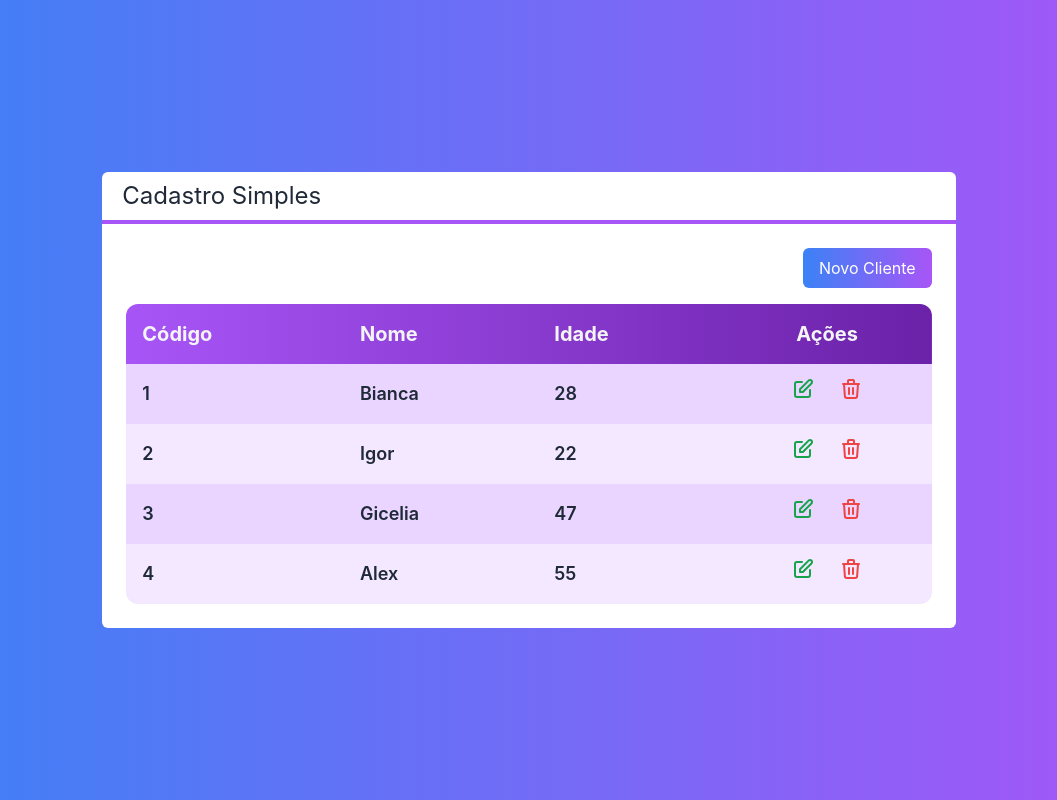
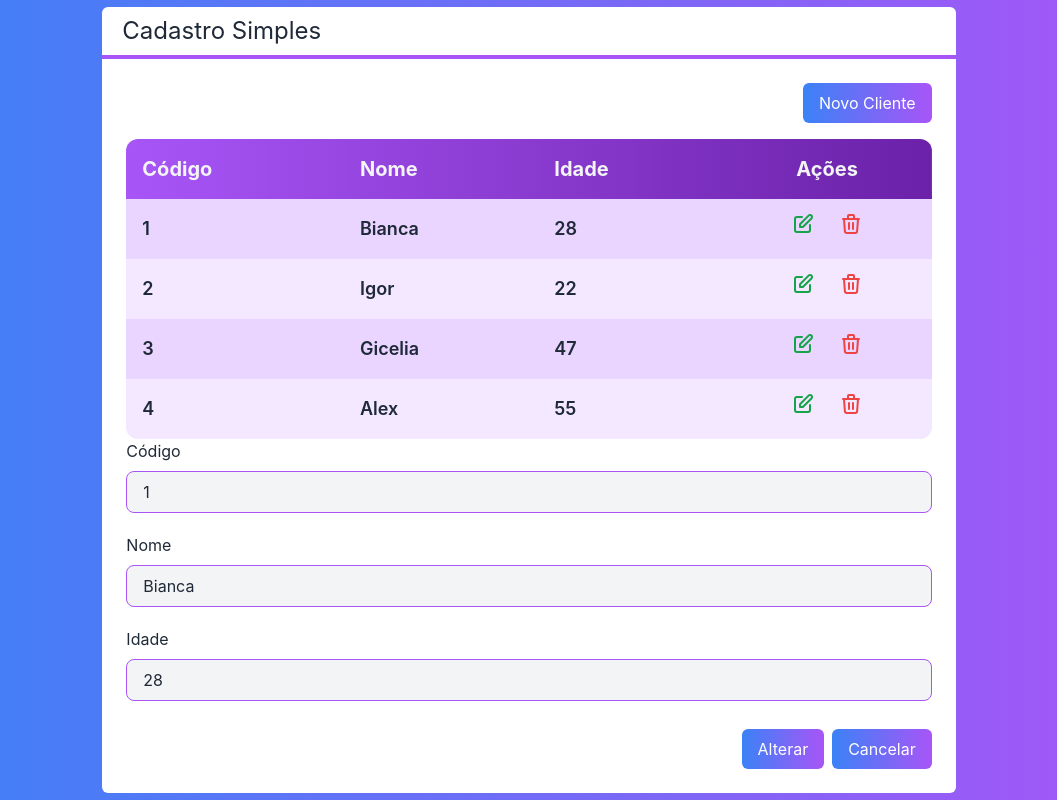
Before and after one commit to igor-cotrim/next-crud, a Next.js app: page / in a window 1280 px wide. Shown: the whole page, without its empty margins (111-1168 px from the left). Built offline with nearby package versions, Linux system fonts and the light colour scheme.

Commit message:
create component Form and Input

```diff
--- /dev/null
+++ b/src/components/Form/index.tsx
@@ -0,0 +1,33 @@
+import { useState } from 'react'
+
+import Client from '../../core/Client'
+import Button from '../Button'
+
+import Input from '../Input'
+
+type FormProps = {
+  client: Client
+}
+
+const Form = ({ client }: FormProps) => {
+  const [name, setName] = useState(client?.name ?? '')
+  const [age, setAge] = useState(client?.age ?? 0)
+
+  return (
+    <div>
+      {!!client?.id && (
+        <Input text="Código" value={client?.id} readOnly className={`mb-5`} />
+      )}
+      <Input text="Nome" value={name} onChange={setName} className={`mb-5`} />
+      <Input text="Idade" type="number" value={age} onChange={setAge} />
+      <div className={`flex justify-end mt-7`}>
+        <Button color="blue" className="mr-2">
+          {client?.id ? 'Alterar' : 'Salvar'}
+        </Button>
+        <Button>Cancelar</Button>
+      </div>
+    </div>
+  )
+}
+
+export default Form
--- /dev/null
+++ b/src/components/Input/index.tsx
@@ -0,0 +1,34 @@
+type InputProps = {
+  type?: 'text' | 'number'
+  text: string
+  value: any
+  readOnly?: boolean
+  onChange?: (value: any) => void
+  className?: string
+}
+
+const Input = ({
+  text,
+  type = 'text',
+  value,
+  readOnly = false,
+  onChange,
+  className
+}: InputProps) => (
+  <div className={`flex flex-col ${className}`}>
+    <label className={`mb-2`}>{text}</label>
+    <input
+      type={type}
+      value={value}
+      readOnly={readOnly}
+      onChange={(e) => onChange?.(e.target.value)}
+      className={`
+        border border-purple-500 rounded-lg
+        focus:outline-none bg-gray-100 px-4 py-2
+        ${!readOnly && 'focus:bg-white'}
+      `}
+    />
+  </div>
+)
+
+export default Input
--- a/src/pages/index.tsx
+++ b/src/pages/index.tsx
@@ -1,8 +1,11 @@
 import type { NextPage } from 'next'
+
+import Client from '../core/Client'
+
 import Button from '../components/Button'
+import Form from '../components/Form'
 import Layout from '../components/Layout'
 import Table from '../components/Table'
-import Client from '../core/Client'
 
 const Home: NextPage = () => {
   const clients = [
@@ -38,7 +41,8 @@
           clients={clients}
           selectedClient={selectedClient}
           deletedClient={deletedClient}
-        ></Table>
+        />
+        <Form client={clients[0]} />
       </Layout>
     </div>
   )
```
